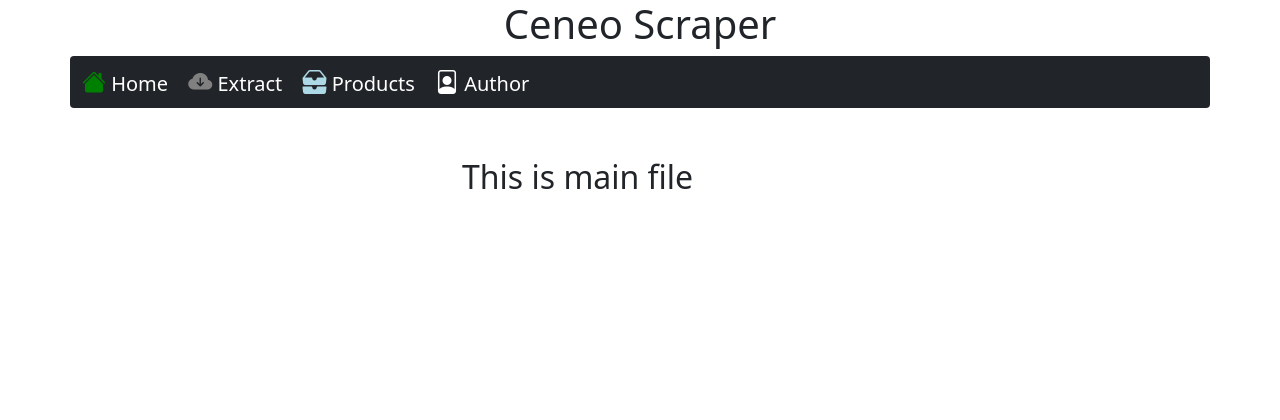
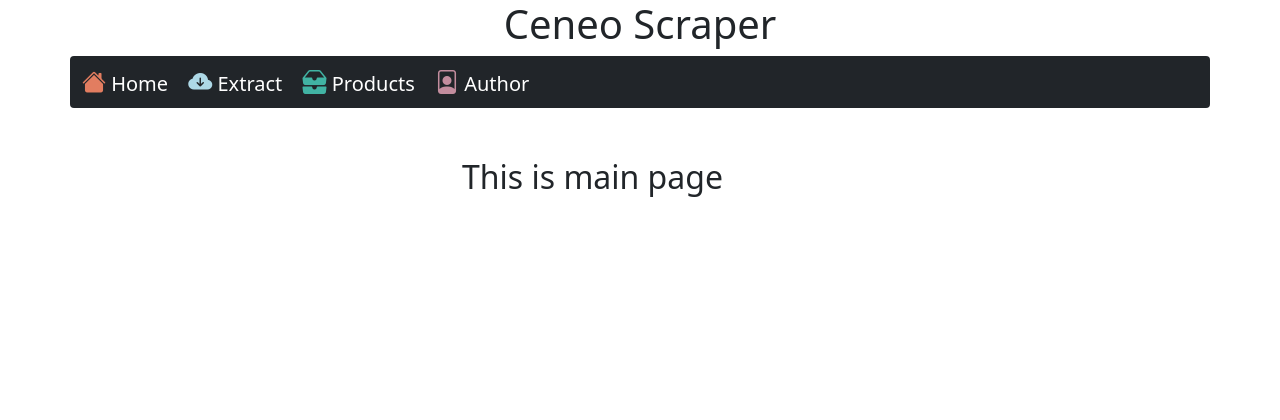
Before and after one commit to KoperkowyPies/CeneoScraperAI, a Flask app: page / in a window 1280 px wide. Shown: the top 420 px of the page. Run offline with Flask 2, Linux system fonts and the light colour scheme.

Commit message:
27.05.2021

```diff
--- a/app/templates/extract.html.jinja
+++ b/app/templates/extract.html.jinja
@@ -14,6 +14,6 @@
     <form method="POST" action="{{ url_for('extract') }}">
         {{ form.csrf_token }}
         {{ form.productId.label }} {{ form.productId(size=20) }}
-        {{ form.submit(class_="btn btn-info")}}
+        {{ form.submit(class_="btn btn-outline-primary")}}
     </form>
 {% endblock middle %}
--- a/app/templates/layout.html.jinja
+++ b/app/templates/layout.html.jinja
@@ -16,10 +16,10 @@
 
     <nav class="container navbar navbar-expand-lg navbar-dark bg-dark sticky-top rounded">
         <div class="">
-            <a class="navbar-brand" href="{{ url_for('index') }}"> <i class="bi bi-house-fill" style="font-size: 1.5rem; color: green;"></i> Home</a>
-            <a class="navbar-brand" href="{{ url_for('extract') }}"> <i class="bi bi-cloud-arrow-down-fill" style="font-size: 1.5rem; color: grey;"></i> Extract</a>
-            <a class="navbar-brand" href="{{ url_for('products') }}"> <i class="bi bi-inboxes-fill" style="font-size: 1.5rem; color: lightblue;"></i> Products</a>
-            <a class="navbar-brand" href="{{ url_for('author') }}"> <i class="bi bi-file-person" style="font-size: 1.5rem; color: white;"></i> Author</a>
+            <a class="navbar-brand" href="{{ url_for('index') }}"> <i class="bi bi-house-fill" style="font-size: 1.5rem; color:#E27D60 ;"></i> Home</a>
+            <a class="navbar-brand" href="{{ url_for('extract') }}"> <i class="bi bi-cloud-arrow-down-fill" style="font-size: 1.5rem; color:lightblue ;"></i> Extract</a>
+            <a class="navbar-brand" href="{{ url_for('products') }}"> <i class="bi bi-inboxes-fill" style="font-size: 1.5rem; color: #41B3A3;"></i> Products</a>
+            <a class="navbar-brand" href="{{ url_for('author') }}"> <i class="bi bi-file-person" style="font-size: 1.5rem; color: #C38D9E;"></i> Author</a>
         </div>
     </nav>
     <div class="container" style="padding-top: 50px; padding-bottom: 100px;">
--- a/app/templates/main.html.jinja
+++ b/app/templates/main.html.jinja
@@ -1,5 +1,5 @@
 {% extends "layout.html.jinja" %}
 
 {% block middle %}
-    <h2> This is main file </h2>
+    <h2> This is main page </h2>
 {% endblock middle %}
```
